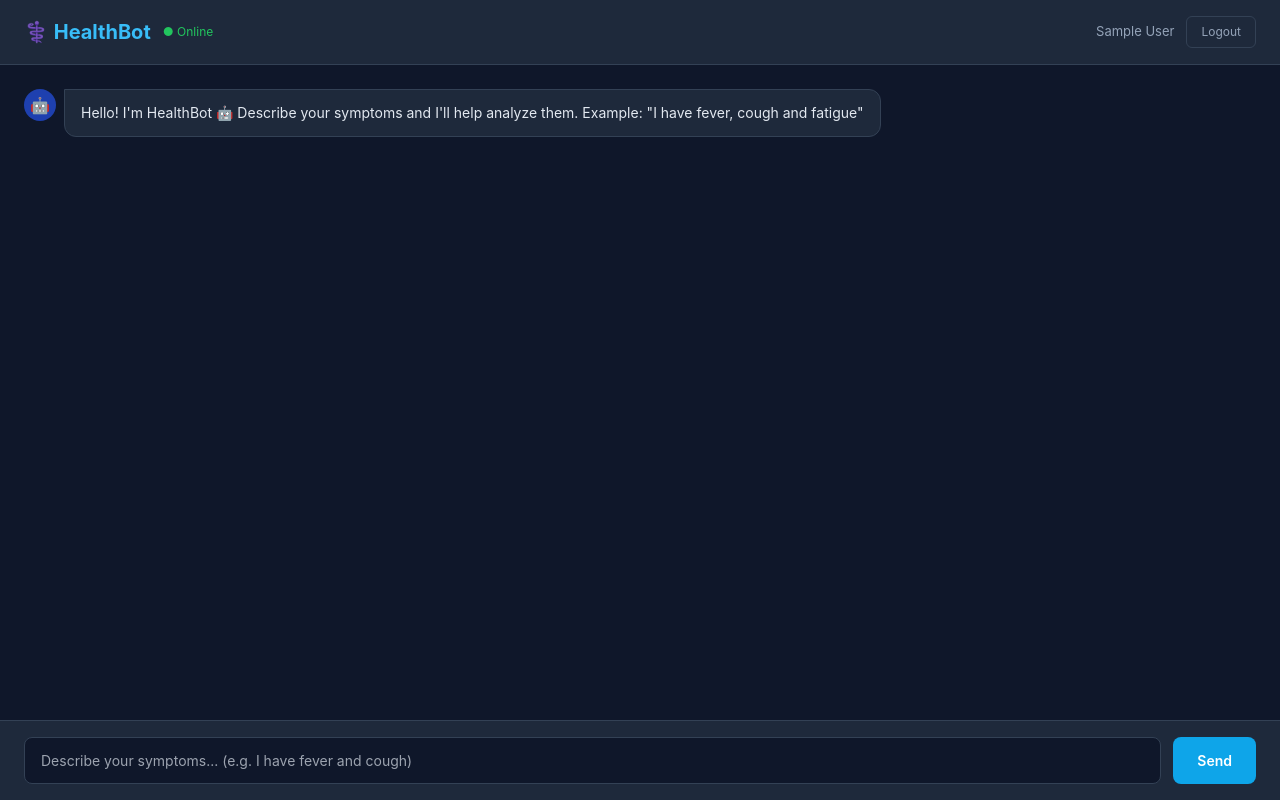
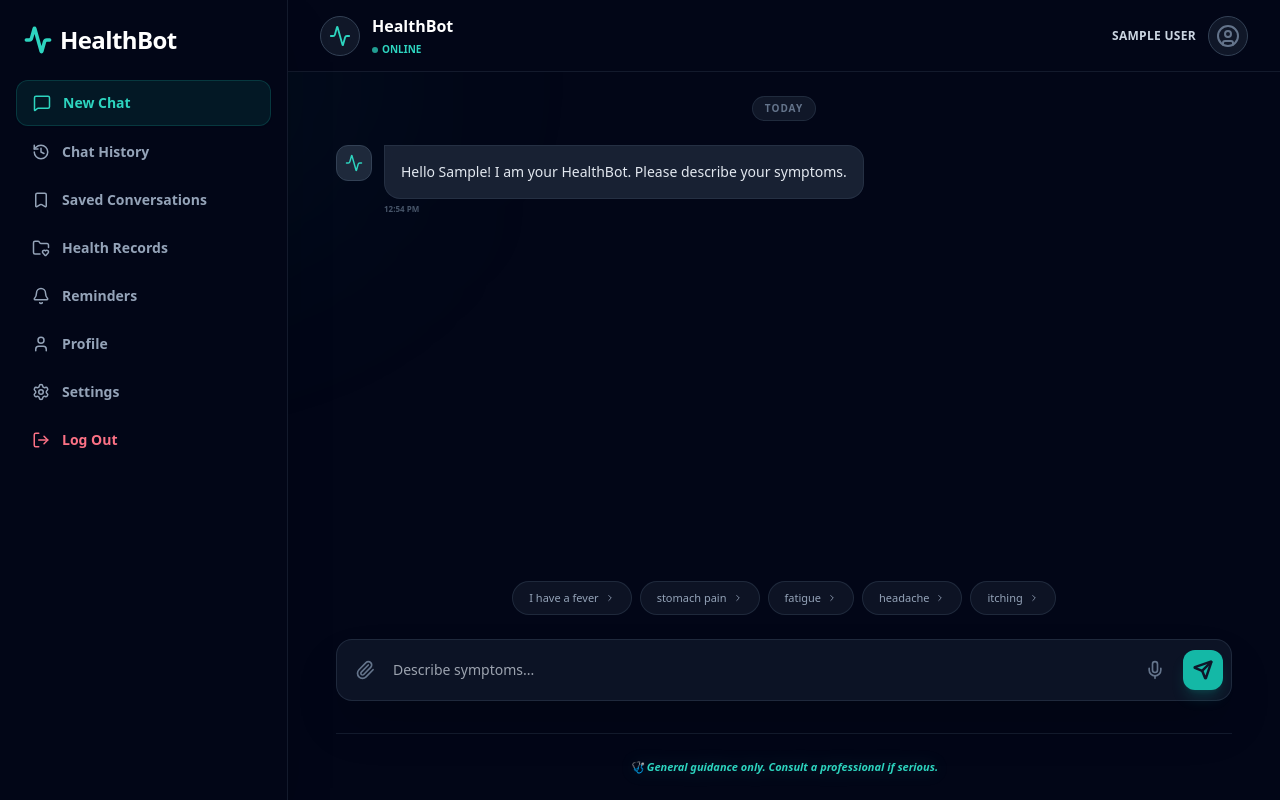
Before and after one commit to junaidnazeer/HealthBot-fullstack, a React (Create React App) app in the folder frontend/: page /chat in a window 1280 px wide. Built offline with nearby package versions, Linux system fonts and the light colour scheme; sample sign-in values are in the browser's storage.

Commit message:
UI: restored Chat.js with sticky header and first-name greeting

```diff
--- a/frontend/src/pages/Chat.js
+++ b/frontend/src/pages/Chat.js
@@ -1,102 +1,307 @@
-import React, { useState, useEffect, useRef } from 'react';
-import axios from 'axios';
-import { useNavigate } from 'react-router-dom';
+import React, { useState, useEffect, useRef } from "react";
+import axios from "axios";
+import { useNavigate } from "react-router-dom";
+import {
+  Activity,
+  MessageSquare,
+  History,
+  Bookmark,
+  FolderHeart,
+  Bell,
+  User,
+  Settings,
+  LogOut,
+  Send,
+  Paperclip,
+  Mic,
+  UserCircle,
+  Menu,
+  X,
+  ChevronRight,
+} from "lucide-react";
 
 export default function Chat() {
+  const [isSidebarOpen, setIsSidebarOpen] = useState(true);
   const [messages, setMessages] = useState([]);
-  const [input, setInput] = useState('');
+  const [inputText, setInputText] = useState("");
   const [loading, setLoading] = useState(false);
+
   const bottomRef = useRef(null);
   const navigate = useNavigate();
-  const user = JSON.parse(localStorage.getItem('user') || '{}');
-  const token = localStorage.getItem('token');
+
+  const user = JSON.parse(localStorage.getItem("user") || "{}");
+  const token = localStorage.getItem("token");
 
   useEffect(() => {
-    // Welcome message
-    setMessages([{ sender: 'bot', text: "Hello! I'm HealthBot 🤖 Describe your symptoms and I'll help analyze them. Example: \"I have fever, cough and fatigue\"" }]);
-  }, []);
+    const now = new Date().toLocaleTimeString([], {
+      hour: "2-digit",
+      minute: "2-digit",
+    });
+    // CALLING USER BY FIRST NAME ONLY
+    const firstName = user.name ? user.name.trim().split(" ")[0] : "User";
+
+    setMessages([
+      {
+        id: "welcome",
+        sender: "bot",
+        text: `Hello ${firstName}! I am your HealthBot. Please describe your symptoms.`,
+        time: now,
+      },
+    ]);
+
+    if (window.innerWidth < 1024) setIsSidebarOpen(false);
+  }, [user.name]);
 
   useEffect(() => {
-    bottomRef.current?.scrollIntoView({ behavior: 'smooth' });
-  }, [messages]);
+    bottomRef.current?.scrollIntoView({ behavior: "smooth" });
+  }, [messages, loading]);
 
-  const sendMessage = async () => {
-    if (!input.trim()) return;
-    const userMsg = { sender: 'user', text: input };
-    setMessages(prev => [...prev, userMsg]);
-    setInput('');
+  const sendMessage = async (textOverride = null) => {
+    const textToSend = textOverride || inputText;
+    if (!textToSend.trim() || loading) return;
+
+    const now = new Date().toLocaleTimeString([], {
+      hour: "2-digit",
+      minute: "2-digit",
+    });
+    setMessages((prev) => [
+      ...prev,
+      { id: Date.now(), sender: "user", text: textToSend, time: now },
+    ]);
+    setInputText("");
     setLoading(true);
+
     try {
-      const res = await axios.post('https://healthbot-production-3c7d.up.railway.app/api/chat/message',
-        { text: input },
-        { headers: { Authorization: `Bearer ${token}` } }
+      const res = await axios.post(
+        "https://healthbot-production-3c7d.up.railway.app/api/chat/message",
+        { text: textToSend },
+        { headers: { Authorization: `Bearer ${token}` } },
       );
-      setMessages(prev => [...prev, { sender: 'bot', text: res.data.reply }]);
-    } catch {
-      setMessages(prev => [...prev, { sender: 'bot', text: 'Sorry, something went wrong. Please try again.' }]);
+
+      setMessages((prev) => [
+        ...prev,
+        {
+          id: Date.now() + 1,
+          sender: "bot",
+          text: res.data.reply,
+          time: new Date().toLocaleTimeString([], {
+            hour: "2-digit",
+            minute: "2-digit",
+          }),
+        },
+      ]);
+    } catch (err) {
+      setMessages((prev) => [
+        ...prev,
+        {
+          id: Date.now() + 2,
+          sender: "bot",
+          text: "⚠️ Connection error. Please ensure the backend is live.",
+          time: now,
+        },
+      ]);
+    } finally {
+      setLoading(false);
     }
-    setLoading(false);
   };
 
-  const handleKey = (e) => { if (e.key === 'Enter' && !e.shiftKey) { e.preventDefault(); sendMessage(); } };
-
-  const logout = () => { localStorage.clear(); navigate('/login'); };
+  const SidebarContent = () => (
+    <div className="flex flex-col h-full bg-[#020617] border-r border-slate-800/60 shadow-2xl">
+      <div className="p-6 flex items-center justify-between">
+        <div className="flex items-center gap-2">
+          <Activity className="h-7 w-7 text-teal-400" strokeWidth={3} />
+          <span className="text-2xl font-bold text-white tracking-tight">
+            HealthBot
+          </span>
+        </div>
+        <button
+          className="lg:hidden text-slate-400 p-1 hover:bg-slate-800 rounded-lg"
+          onClick={() => setIsSidebarOpen(false)}
+        >
+          <X size={24} />
+        </button>
+      </div>
+      <nav className="flex-1 px-4 space-y-1 overflow-y-auto no-scrollbar">
+        <SidebarBtn icon={MessageSquare} label="New Chat" active />
+        <SidebarBtn icon={History} label="Chat History" />
+        <SidebarBtn icon={Bookmark} label="Saved Conversations" />
+        <SidebarBtn icon={FolderHeart} label="Health Records" />
+        <SidebarBtn icon={Bell} label="Reminders" />
+        <SidebarBtn icon={User} label="Profile" />
+        <SidebarBtn icon={Settings} label="Settings" />
+        <button
+          onClick={() => {
+            localStorage.clear();
+            navigate("/login");
+          }}
+          className="w-full flex items-center gap-3 px-4 py-3 rounded-xl text-rose-400 mt-8 hover:bg-rose-500/10 transition-all font-bold"
+        >
+          <LogOut size={18} /> <span className="text-sm">Log Out</span>
+        </button>
+      </nav>
+    </div>
+  );
 
   return (
-    <div style={styles.container}>
-      <div style={styles.header}>
-        <div style={styles.headerLeft}>
-          <span style={styles.logo}>⚕️ HealthBot</span>
-          <span style={styles.online}>● Online</span>
-        </div>
-        <div style={styles.headerRight}>
-          <span style={styles.userName}>{user.name}</span>
-          <button style={styles.logoutBtn} onClick={logout}>Logout</button>
-        </div>
+    <div className="h-screen w-full bg-[#020617] text-slate-200 flex font-sans overflow-hidden relative">
+      <div className="absolute top-[-10%] left-[-10%] w-[40%] h-[40%] bg-teal-500/5 rounded-full blur-[120px] pointer-events-none" />
+
+      {/* SIDEBAR NAVIGATION */}
+      <div
+        className={`fixed inset-y-0 left-0 z-[60] transform transition-transform duration-300 ease-in-out lg:relative lg:translate-x-0 ${isSidebarOpen ? "translate-x-0 w-72" : "-translate-x-full lg:w-0"}`}
+      >
+        {isSidebarOpen && (
+          <div
+            className="fixed inset-0 bg-black/60 backdrop-blur-sm lg:hidden -z-10"
+            onClick={() => setIsSidebarOpen(false)}
+          />
+        )}
+        <SidebarContent />
       </div>
 
-      <div style={styles.messages}>
-        {messages.map((msg, i) => (
-          <div key={i} style={{ display:'flex', justifyContent: msg.sender === 'user' ? 'flex-end' : 'flex-start', marginBottom:'12px' }}>
-            {msg.sender === 'bot' && <div style={styles.avatar}>🤖</div>}
-            <div style={msg.sender === 'user' ? styles.userBubble : styles.botBubble}>
-              {msg.text}
+      <main className="flex-1 flex flex-col h-full relative z-10 overflow-hidden">
+        {/* FIXED HEADER - LOCKED AT TOP ON MOBILE AND LAPTOP */}
+        <header className="sticky top-0 left-0 right-0 z-50 h-[72px] shrink-0 border-b border-slate-800/60 flex items-center justify-between px-4 lg:px-8 bg-[#020617] backdrop-blur-md">
+          <div className="flex items-center gap-3">
+            <button
+              className={`p-2 text-slate-400 hover:bg-slate-800 rounded-lg transition-all ${isSidebarOpen ? "lg:hidden" : "block"}`}
+              onClick={() => setIsSidebarOpen(true)}
+            >
+              <Menu size={24} />
+            </button>
+            <div className="flex items-center gap-3">
+              <div className="w-9 h-9 lg:w-10 lg:h-10 rounded-full bg-slate-800/50 flex items-center justify-center border border-slate-700">
+                <Activity size={22} className="text-teal-400" />
+              </div>
+              <div>
+                <h3 className="text-white text-sm lg:text-base font-bold leading-none">
+                  HealthBot
+                </h3>
+                <p className="text-[10px] text-teal-400 font-bold uppercase mt-1 flex items-center gap-1">
+                  <span className="w-1.5 h-1.5 bg-teal-400 rounded-full animate-pulse" />{" "}
+                  Online
+                </p>
+              </div>
             </div>
           </div>
-        ))}
-        {loading && (
-          <div style={{ display:'flex', marginBottom:'12px' }}>
-            <div style={styles.avatar}>🤖</div>
-            <div style={styles.botBubble}>Analyzing symptoms...</div>
+          <div className="flex items-center gap-3">
+            <span className="text-[11px] lg:text-xs font-bold text-slate-300 uppercase tracking-wide">
+              {user.name || "User"}
+            </span>
+            <div className="w-9 h-9 lg:w-10 lg:h-10 rounded-full border border-slate-700 flex items-center justify-center bg-slate-800/50">
+              <UserCircle className="text-slate-500" size={24} />
+            </div>
           </div>
-        )}
-        <div ref={bottomRef} />
-      </div>
+        </header>
 
-      <div style={styles.inputArea}>
-        <textarea style={styles.textarea} rows={1}
-          placeholder="Describe your symptoms... (e.g. I have fever and cough)"
-          value={input} onChange={e => setInput(e.target.value)} onKeyDown={handleKey} />
-        <button style={styles.sendBtn} onClick={sendMessage} disabled={loading}>Send</button>
-      </div>
+        {/* MESSAGES - ONLY THIS AREA SCROLLS */}
+        <div className="flex-1 overflow-y-auto px-4 lg:px-6 py-6 no-scrollbar">
+          <div className="max-w-4xl mx-auto space-y-6">
+            <div className="flex justify-center">
+              <span className="text-[9px] lg:text-[10px] bg-slate-800/50 px-3 py-1 rounded-full text-slate-500 font-bold uppercase tracking-widest border border-slate-700/50">
+                Today
+              </span>
+            </div>
+            {messages.map((msg) => (
+              <div
+                key={msg.id}
+                className={`flex gap-3 ${msg.sender === "user" ? "flex-row-reverse" : ""} animate-in fade-in slide-in-from-bottom-2`}
+              >
+                <div
+                  className={`w-9 h-9 rounded-xl shrink-0 flex items-center justify-center border ${msg.sender === "user" ? "bg-teal-500/10 border-teal-500/20" : "bg-slate-800 border-slate-700"}`}
+                >
+                  {msg.sender === "user" ? (
+                    <User size={18} className="text-teal-400" />
+                  ) : (
+                    <Activity size={18} className="text-teal-400" />
+                  )}
+                </div>
+                <div
+                  className={`flex flex-col gap-1 ${msg.sender === "user" ? "items-end" : ""}`}
+                >
+                  <div
+                    className={`p-4 rounded-2xl text-xs lg:text-sm leading-relaxed ${msg.sender === "user" ? "bg-teal-600 text-white rounded-tr-none" : "bg-slate-800/80 border border-slate-700/50 text-slate-200 rounded-tl-none backdrop-blur-md"}`}
+                  >
+                    {msg.text}
+                  </div>
+                  <span className="text-[8px] text-slate-600 font-bold uppercase">
+                    {msg.time}
+                  </span>
+                </div>
+              </div>
+            ))}
+            <div ref={bottomRef} />
+          </div>
+        </div>
+
+        {/* INPUT AREA */}
+        <div className="p-4 lg:p-6 bg-gradient-to-t from-[#020617] via-[#020617] to-transparent shrink-0">
+          <div className="max-w-4xl mx-auto">
+            <div className="flex flex-wrap justify-center gap-2 mb-6">
+              {[
+                "I have a fever",
+                "stomach pain",
+                "fatigue",
+                "headache",
+                "itching",
+              ].map((symptom) => (
+                <button
+                  key={symptom}
+                  onClick={() => sendMessage(symptom)}
+                  className="bg-slate-800/40 border border-slate-700/50 px-4 py-2 rounded-full text-[10px] lg:text-[11px] text-slate-400 hover:text-teal-400 hover:border-teal-500/30 transition-all flex items-center gap-1.5"
+                >
+                  {symptom} <ChevronRight size={10} />
+                </button>
+              ))}
+            </div>
+            <div className="bg-slate-900/80 border border-slate-700/50 rounded-2xl p-1 lg:p-2 flex items-center gap-1 lg:gap-2 shadow-2xl mb-8">
+              <button className="p-2.5 text-slate-500 hover:text-teal-400 transition-colors">
+                <Paperclip size={20} />
+              </button>
+              <textarea
+                rows={1}
+                value={inputText}
+                onChange={(e) => setInputText(e.target.value)}
+                onKeyPress={(e) =>
+                  e.key === "Enter" &&
+                  !e.shiftKey &&
+                  (e.preventDefault(), sendMessage())
+                }
+                placeholder="Describe symptoms..."
+                className="flex-1 bg-transparent border-none focus:ring-0 text-xs lg:text-sm text-white py-2 lg:py-3 resize-none no-scrollbar"
+              />
+              <button className="p-2.5 text-slate-500 hover:text-teal-400 transition-colors">
+                <Mic size={20} />
+              </button>
+              <button
+                onClick={() => sendMessage()}
+                className="bg-teal-500 text-slate-900 p-2.5 rounded-xl transition-all shadow-lg shadow-teal-500/20"
+              >
+                <Send size={20} strokeWidth={3} />
+              </button>
+            </div>
+            <div className="flex justify-center mt-6 border-t border-slate-800/60 pt-6">
+              <p className="text-[10px] lg:text-[11px] text-teal-400 font-bold text-center italic max-w-md mx-auto leading-relaxed drop-shadow-[0_0_8px_rgba(45,212,191,0.2)]">
+                🩺 General guidance only. Consult a professional if serious.
+              </p>
+            </div>
+          </div>
+        </div>
+      </main>
+
+      <style>{`
+        .no-scrollbar::-webkit-scrollbar { display: none; }
+        .no-scrollbar { -ms-overflow-style: none; scrollbar-width: none; }
+      `}</style>
     </div>
   );
 }
 
-const styles = {
-  container: { display:'flex', flexDirection:'column', height:'100vh', background:'#0f172a', color:'#e2e8f0' },
-  header: { display:'flex', justifyContent:'space-between', alignItems:'center', padding:'16px 24px', background:'#1e293b', borderBottom:'1px solid #334155' },
-  headerLeft: { display:'flex', alignItems:'center', gap:'12px' },
-  headerRight: { display:'flex', alignItems:'center', gap:'12px' },
-  logo: { fontSize:'20px', fontWeight:'700', color:'#38bdf8' },
-  online: { fontSize:'12px', color:'#22c55e' },
-  userName: { fontSize:'13px', color:'#94a3b8' },
-  logoutBtn: { padding:'6px 14px', background:'transparent', border:'1px solid #334155', color:'#94a3b8', borderRadius:'6px', cursor:'pointer', fontSize:'12px' },
-  messages: { flex:1, overflowY:'auto', padding:'24px', display:'flex', flexDirection:'column' },
-  avatar: { width:'32px', height:'32px', borderRadius:'50%', background:'#1e40af', display:'flex', alignItems:'center', justifyContent:'center', marginRight:'8px', flexShrink:0, fontSize:'16px' },
-  botBubble: { maxWidth:'70%', padding:'12px 16px', background:'#1e293b', borderRadius:'0 12px 12px 12px', fontSize:'14px', lineHeight:'1.6', border:'1px solid #334155', whiteSpace:'pre-wrap' },
-  userBubble: { maxWidth:'70%', padding:'12px 16px', background:'#0369a1', borderRadius:'12px 0 12px 12px', fontSize:'14px', lineHeight:'1.6', whiteSpace:'pre-wrap' },
-  inputArea: { display:'flex', gap:'12px', padding:'16px 24px', background:'#1e293b', borderTop:'1px solid #334155' },
-  textarea: { flex:1, padding:'12px 16px', background:'#0f172a', border:'1px solid #334155', borderRadius:'8px', color:'#e2e8f0', fontSize:'14px', resize:'none', outline:'none' },
-  sendBtn: { padding:'12px 24px', background:'#0ea5e9', color:'#fff', border:'none', borderRadius:'8px', fontWeight:'600', cursor:'pointer', fontSize:'14px' }
-};
+const SidebarBtn = ({ icon: Icon, label, active, onClick }) => (
+  <button
+    onClick={onClick}
+    className={`w-full flex items-center gap-3 px-4 py-3 rounded-xl transition-all ${active ? "bg-teal-500/10 text-teal-400 border border-teal-500/20 shadow-sm" : "text-slate-400 hover:bg-slate-800/50"}`}
+  >
+    <Icon size={18} /> <span className="text-sm font-bold">{label}</span>
+  </button>
+);
```
